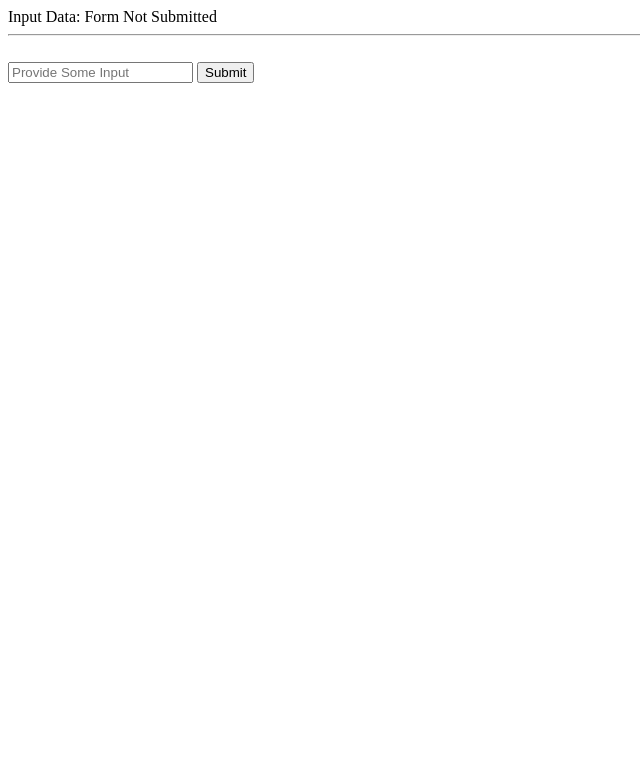
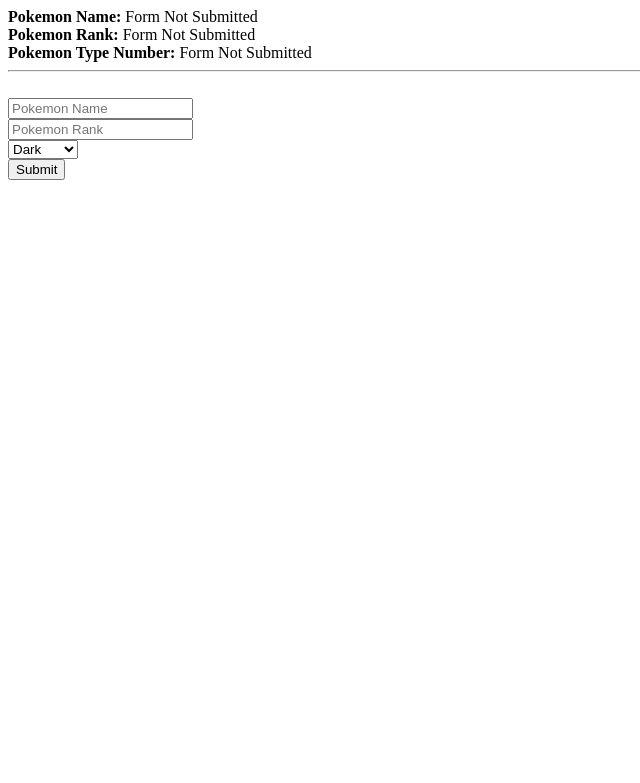
Before and after one commit to RachitBhargava99/Flask-Tutorials, a Flask app: page / in a window 1280 px wide. Shown: the top 783 px of the page, without its empty margins (0-640 px from the left). Run offline with Flask 2, Linux system fonts and the light colour scheme.

Commit message:
Flask Forms - Basic Tutorial Uploaded

```diff
--- a/Flask Forms/app.py
+++ b/Flask Forms/app.py
@@ -1,24 +1,30 @@
 from flask import Flask, request, render_template
 from flask_wtf import FlaskForm
-from wtforms import StringField, SubmitField
+from wtforms import StringField, IntegerField, SelectField, SubmitField
 
 app = Flask(__name__)
 app.config['WTF_CSRF_ENABLED'] = False
 
 
+default_str = "Form Not Submitted"
+
+
 @app.route('/', methods=['GET', 'POST'])
 def home():
-    form = DummyForm()
-    if form.is_submitted():
-        input_data = form.input_field.data
-        length = len(input_data)
-        return render_template('home.html', form=form, data=length)
+    curr_form = PokeForm()
+    if curr_form.is_submitted():
+        p_name = curr_form.pokemon_name.data
+        p_rank = curr_form.rank.data
+        p_type = curr_form.pokemon_type.data
+        return render_template('home.html', form=curr_form, poke_name=p_name, poke_rank=p_rank, poke_type=p_type)
     else:
-        return render_template('home.html', form=form, data='Form Not Submitted')
+        return render_template('home.html', form=curr_form, poke_name=default_str, poke_rank=default_str, poke_type=default_str)
 
 
-class DummyForm(FlaskForm):
-    input_field = StringField('Input')
+class PokeForm(FlaskForm):
+    pokemon_name = StringField('Pokemon Name')
+    rank = IntegerField('Pokemon Rank')
+    pokemon_type = SelectField('Pokemon Type', choices = [(1, 'Dark'), (2, 'Psychic'), (3, 'Electric'), (4, 'Fighting')])
     submit = SubmitField('Submit')
 
 
--- a/Flask Forms/templates/home.html
+++ b/Flask Forms/templates/home.html
@@ -3,12 +3,21 @@
 </head>
 
 <body>
-    Input Data: {{ data }}
+    <b>Pokemon Name:</b> {{ poke_name }}
+    <br>
+    <b>Pokemon Rank:</b> {{ poke_rank }}
+    <br>
+    <b>Pokemon Type Number:</b> {{ poke_type }}
     <br>
     <hr>
     <br>
     <form method="POST">
-        {{ form.input_field(placeholder="Provide Some Input") }}
+        {{ form.pokemon_name(placeholder="Pokemon Name") }}
+        <br>
+        {{ form.rank(placeholder="Pokemon Rank") }}
+        <br>
+        {{ form.pokemon_type() }}
+        <br>
         {{ form.submit() }}
     </form>
 </body>
```
